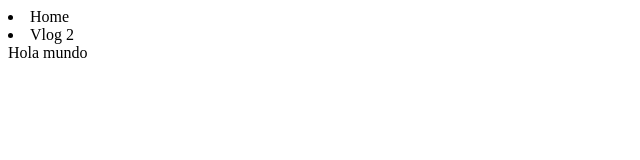
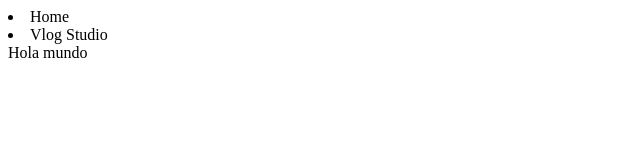
Before and after one commit to AlexRed73/Taller-GitHub, a plain HTML site: page index.html in a window 1280 px wide. Shown: the full height of the page, 0-640 px from the left. Drawn offline with Linux system fonts and the light colour scheme.

Commit message:
Corregir Vblog

```diff
--- a/index.html
+++ b/index.html
@@ -7,7 +7,7 @@
 <body>
     <nav>
         <li>Home</li>
-        <li>Vlog 2</li>
+        <li>Vlog Studio</li>
     </nav>
     Hola mundo
 </body>
```
